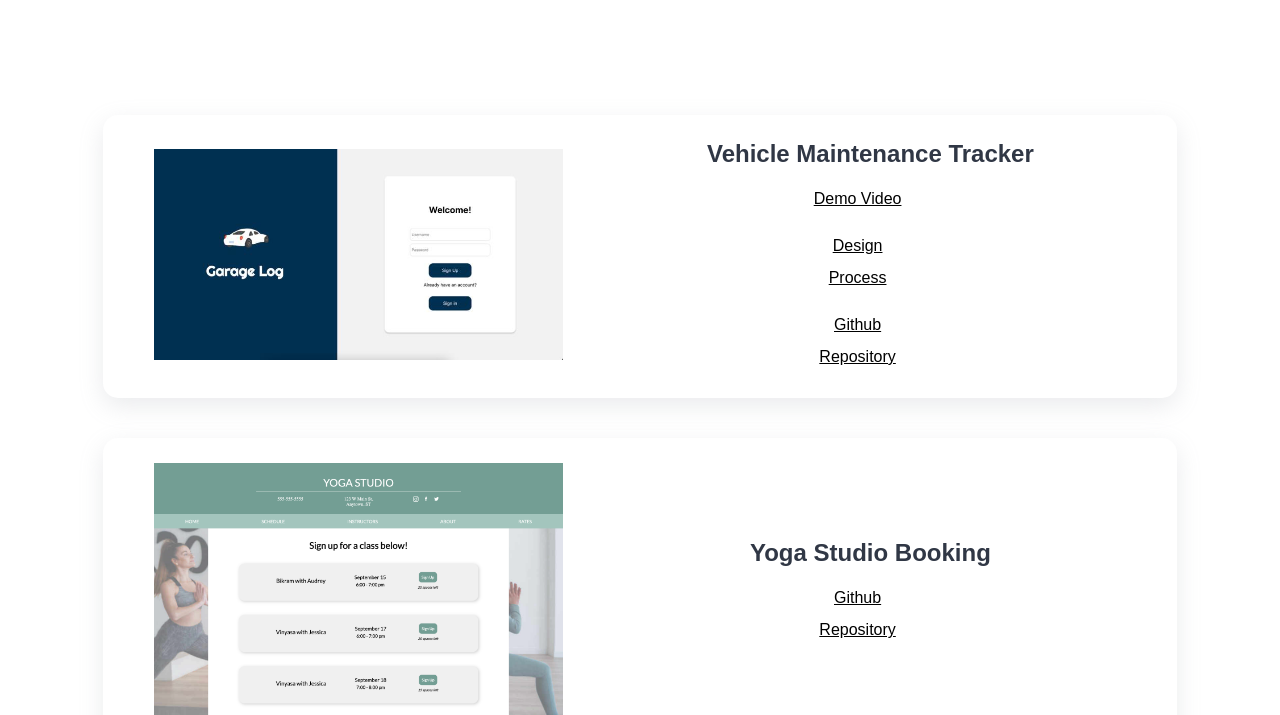
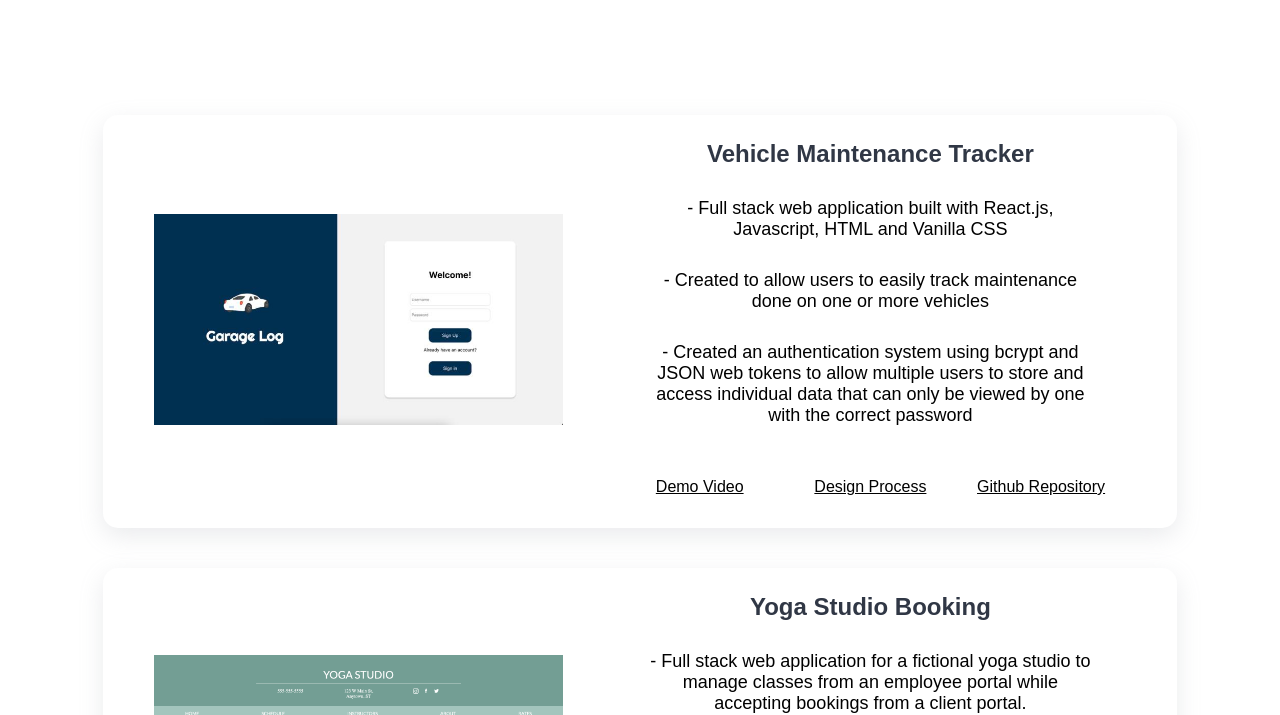
Before and after one commit to emilytuttle/emilytuttle.github.io, a plain HTML site: page development.html in a window 1280 px wide. Shown: the part 85-800 px from the top of the page. Drawn offline with Linux system fonts and the light colour scheme.

Commit message:
added info dev projects

```diff
--- a/development.html
+++ b/development.html
@@ -28,10 +28,19 @@
             <div class="projPic"><img src='./pics/dev/dev2-3.jpeg' class="devImg"/></div>
             <div class="projDescrip">
                 <h2>Vehicle Maintenance Tracker</h2>
-                <div>
-                    <a href="https://youtu.be/nBW3SovTpig"><p>Demo Video</p></a>
-                    <a href="./case-study-2.html"><p>Design Process</p></a>
-                    <a href="https://github.com/emilytuttle/specsCapstone"><p>Github Repository</p></a>
+                <div class="desPar">
+                    <div class="description-list">
+                        <ul>
+                            <li> - Full stack web application built with React.js, Javascript, HTML and Vanilla CSS</li>
+                            <li> - Created to allow users to easily track maintenance done on one or more vehicles</li>
+                            <li> - Created an authentication system using bcrypt and JSON web tokens to allow multiple users to store and access individual data that can only be viewed by one with the correct password</li>
+                        </ul>
+                    </div>
+                    <div class="projLinks">
+                        <a href="https://youtu.be/nBW3SovTpig"><p>Demo Video</p></a>
+                        <a href="./case-study-2.html"><p>Design Process</p></a>
+                        <a href="https://github.com/emilytuttle/specsCapstone"><p>Github Repository</p></a></div>
+
                 </div>
             </div>
         </div>
@@ -39,7 +48,14 @@
             <div class="projPic"><img src='./pics/dev/dev1-2.png' class="devImg"/></div>
             <div class="projDescrip">
                 <h2>Yoga Studio Booking</h2>
-                <div>
+                <div class="desPar">
+                    <div class="description-list">
+                        <ul>
+                            <li> - Full stack web application for a fictional yoga studio to manage classes from an employee portal while accepting bookings from a client portal.</li>
+                            <li> - Uses a PostgreSQL database through Heroku that was able to handle created, edited, and deleted schedule items and organize the inputted customer information for users booking specific classes</li>
+                            <li> - Visually-pleasing interface designed through Figma to provide a pleasant user experience</li>
+                        </ul>
+                    </div>
                     <a href="https://github.com/emilytuttle/emilyTuttleFoundationsCapstone"><p>Github Repository</p></a>
                 </div>
 
--- a/styles.css
+++ b/styles.css
@@ -234,7 +234,7 @@ h4 {
     align-items: center;
     justify-content: space-evenly;
     width: 100%;
-    margin-top: 100px
+    margin-top: 10%
 }
 .splashCase {
     width: 350px;
@@ -313,6 +313,7 @@ h4 {
     justify-content: center;
     flex-direction: column;
     margin-top: 100px;
+    margin-bottom: 100px;
 
 }
 
@@ -326,6 +327,7 @@ h4 {
     border-radius: 15px;
     padding: 25px;
     justify-content: space-around;
+
 }
 
 .projPic {
@@ -352,6 +354,35 @@ h4 {
 .devProject a  {
     color: black;
     text-decoration: underline;
+    width: 100%;
+    display: flex;
+    align-items: center;
+    justify-content: center;
+}
+
+.devProject p {
+    padding: none;
+    margin: none;
+}
+
+.desPar {
+    width: 100%;
+    text-align: center;
+    display: flex;
+    flex-direction: column;
+    align-items: center;
+    justify-content: center;
+}
+
+.projLinks {
+    width: 100%;
+    display: flex;
+
+}
+
+.devProject li {
+    list-style-type: circle;
+    font-size: 18px;
 }
 
 
```
